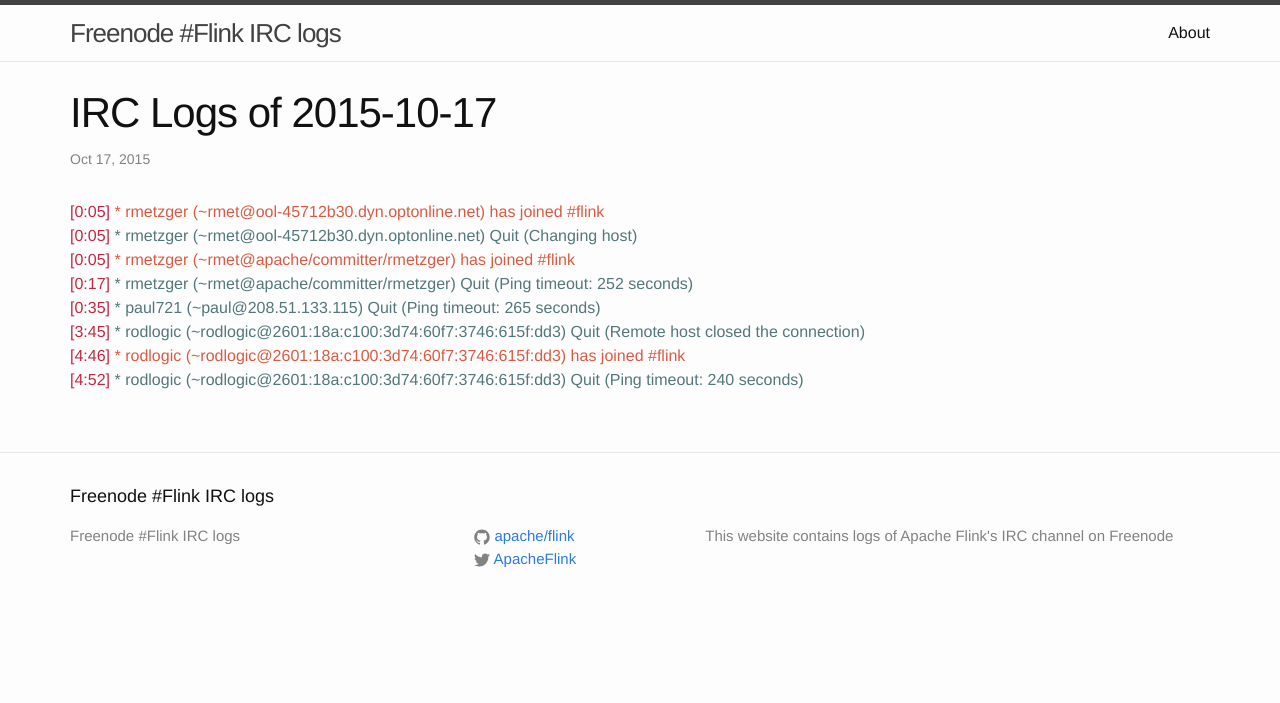
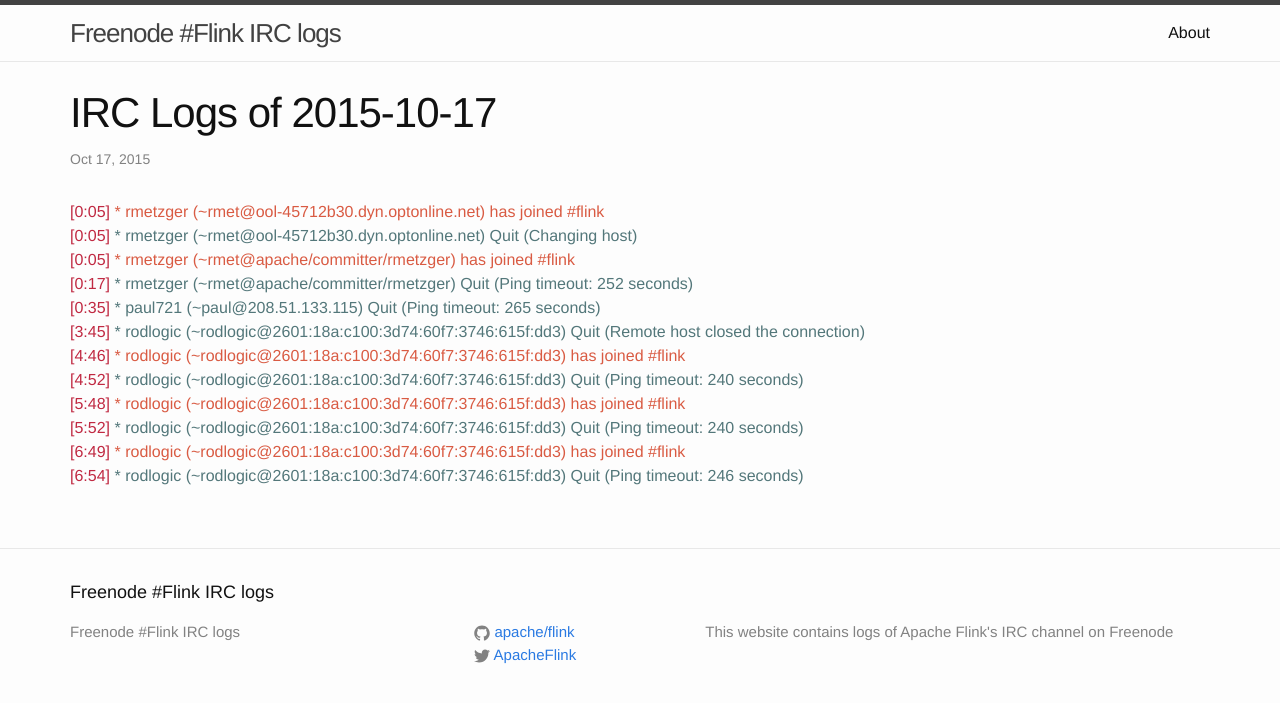
Before and after one commit to flink-irc-logs/flink-irc-logs.github.io, a Jekyll site: the page built from _posts/2015-10-17-logs.markdown, in a window 1280 px wide. Shown: the top 703 px of the page. Built offline with Jekyll 4.4.1, drawn with Linux system fonts in a browser that asks for light colours.

Commit message:
Update of the logs on Sat Oct 17 07:27:03 CEST 2015

```diff
--- a/_posts/2015-10-17-logs.markdown
+++ b/_posts/2015-10-17-logs.markdown
@@ -12,3 +12,7 @@
 <span class="irc-date">[3:45]</span> <span class="irc-navy">* rodlogic (~rodlogic@2601:18a:c100:3d74:60f7:3746:615f:dd3) Quit (Remote host closed the connection)</span><br />
 <span class="irc-date">[4:46]</span> <span class="irc-green">* rodlogic (~rodlogic@2601:18a:c100:3d74:60f7:3746:615f:dd3) has joined #flink</span><br />
 <span class="irc-date">[4:52]</span> <span class="irc-navy">* rodlogic (~rodlogic@2601:18a:c100:3d74:60f7:3746:615f:dd3) Quit (Ping timeout: 240 seconds)</span><br />
+<span class="irc-date">[5:48]</span> <span class="irc-green">* rodlogic (~rodlogic@2601:18a:c100:3d74:60f7:3746:615f:dd3) has joined #flink</span><br />
+<span class="irc-date">[5:52]</span> <span class="irc-navy">* rodlogic (~rodlogic@2601:18a:c100:3d74:60f7:3746:615f:dd3) Quit (Ping timeout: 240 seconds)</span><br />
+<span class="irc-date">[6:49]</span> <span class="irc-green">* rodlogic (~rodlogic@2601:18a:c100:3d74:60f7:3746:615f:dd3) has joined #flink</span><br />
+<span class="irc-date">[6:54]</span> <span class="irc-navy">* rodlogic (~rodlogic@2601:18a:c100:3d74:60f7:3746:615f:dd3) Quit (Ping timeout: 246 seconds)</span><br />
```
